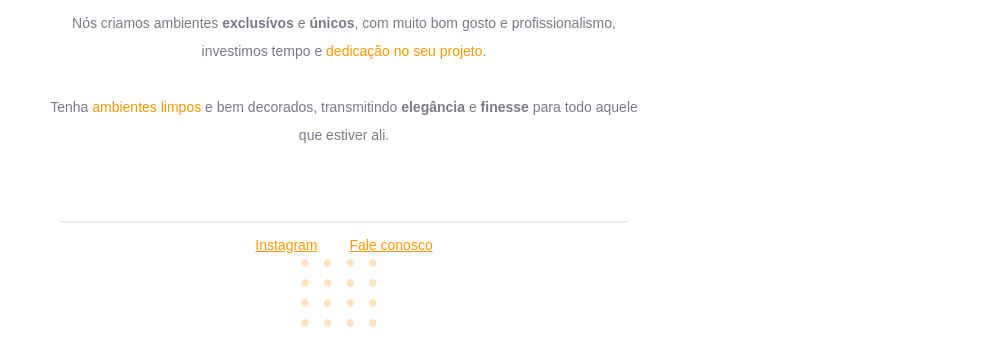
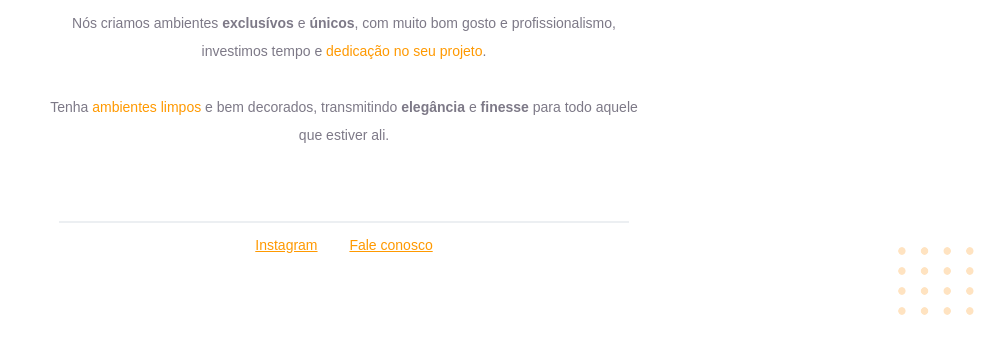
Before and after one commit to JonasNCSantos/moveis-para-voce, a plain HTML site: page index.html in a window 1280 px wide. Shown: the part 475-824 px from the top of the page, without its empty margins (296-1280 px from the left). After the commit the page ends 800 px from the top, so only its background shows below. Drawn offline with Linux system fonts and the light colour scheme.

Commit message:
Aula: Posicionando elementos

```diff
--- a/index.html
+++ b/index.html
@@ -23,9 +23,9 @@
   </div>
   <div id="footer">
     <div class="line"></div>
-    <a href="https://instagram.com/moveisparavoce">Instagram</a>
+    <a target="_blank" href="https://instagram.com/moveisparavoce">Instagram</a>
     <a href="mailto:contato@moveisparavoce.com">Fale conosco</a>
   </div>
-  <img src="./images/balls.svg" alt="Bolinhas laranjadas no canto direito inferior da tela">
+  <img id="balls" src="./images/balls.svg" alt="Bolinhas laranjadas no canto direito inferior da tela">
 </body>
 </html>
--- a/style.css
+++ b/style.css
@@ -44,3 +44,9 @@ p, #footer{
   margin: 0 auto 8px;
   border: 1px solid #ECEFF2;
 }
+
+#balls{
+  position: fixed;
+  bottom: 0px;
+  right: 0px;
+}
```
